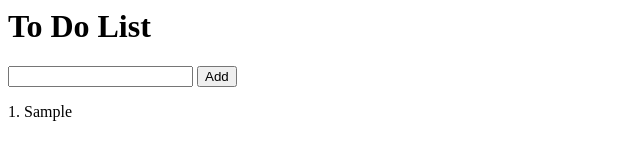
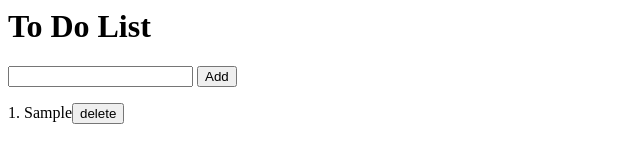
Before and after one commit to zahra-yousefi/new-todo, a plain HTML site: page index.html in a window 1280 px wide. Both pictures are taken after typing "Sample" into the empty fields and a click on the input "Add". Shown: the whole page, without its empty margins (0-640 px from the left). Drawn offline with Linux system fonts and the light colour scheme.

Commit message:
added remove button

```diff
--- a/app.js
+++ b/app.js
@@ -1,14 +1,21 @@
 var input = document.getElementById('newTask');
 var result = document.getElementById('result');
+
 var index = 1;
 function addItem() {
     var inputText = input.value;
     var listTag = document.createElement('div');
     var textNode = document.createTextNode(index + '. ' + inputText);
-    var spanTag = document.createElement('span');
-    spanTag.appendChild(textNode);
-    listTag.appendChild(spanTag);
+    var TextSpan = document.createElement('span');
+    TextSpan.appendChild(textNode);
+    listTag.appendChild(TextSpan);
     result.appendChild(listTag);
     input.value = '';
     index++;
+    var remove = document.createElement('button')
+    remove.textContent = 'delete';
+
+    listTag.appendChild(remove);
+    remove.onclick = listTag.removeChild(listTag);
+
 }
```
Also changed, not shown: index.html (+1 -0 lines).
